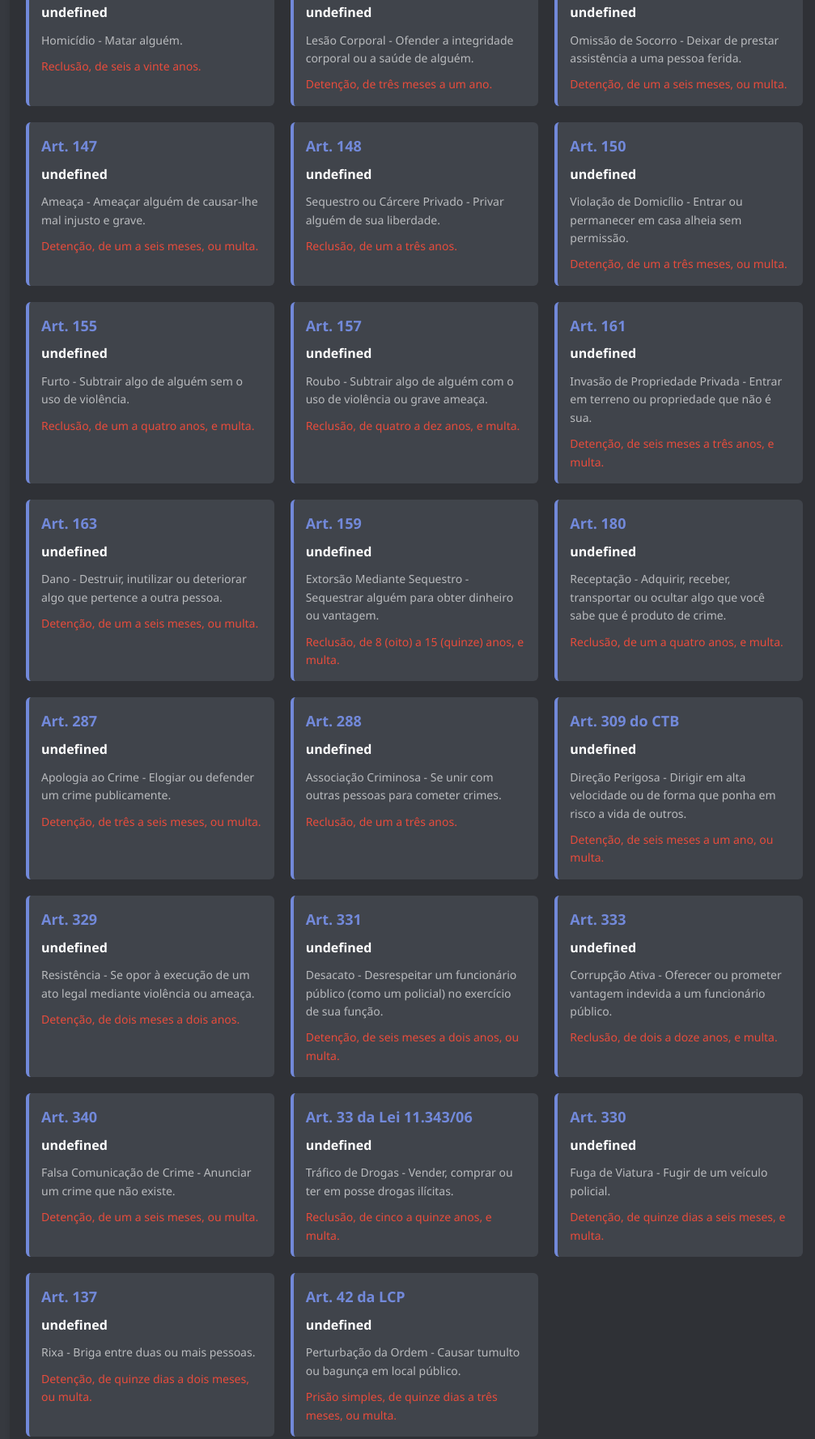
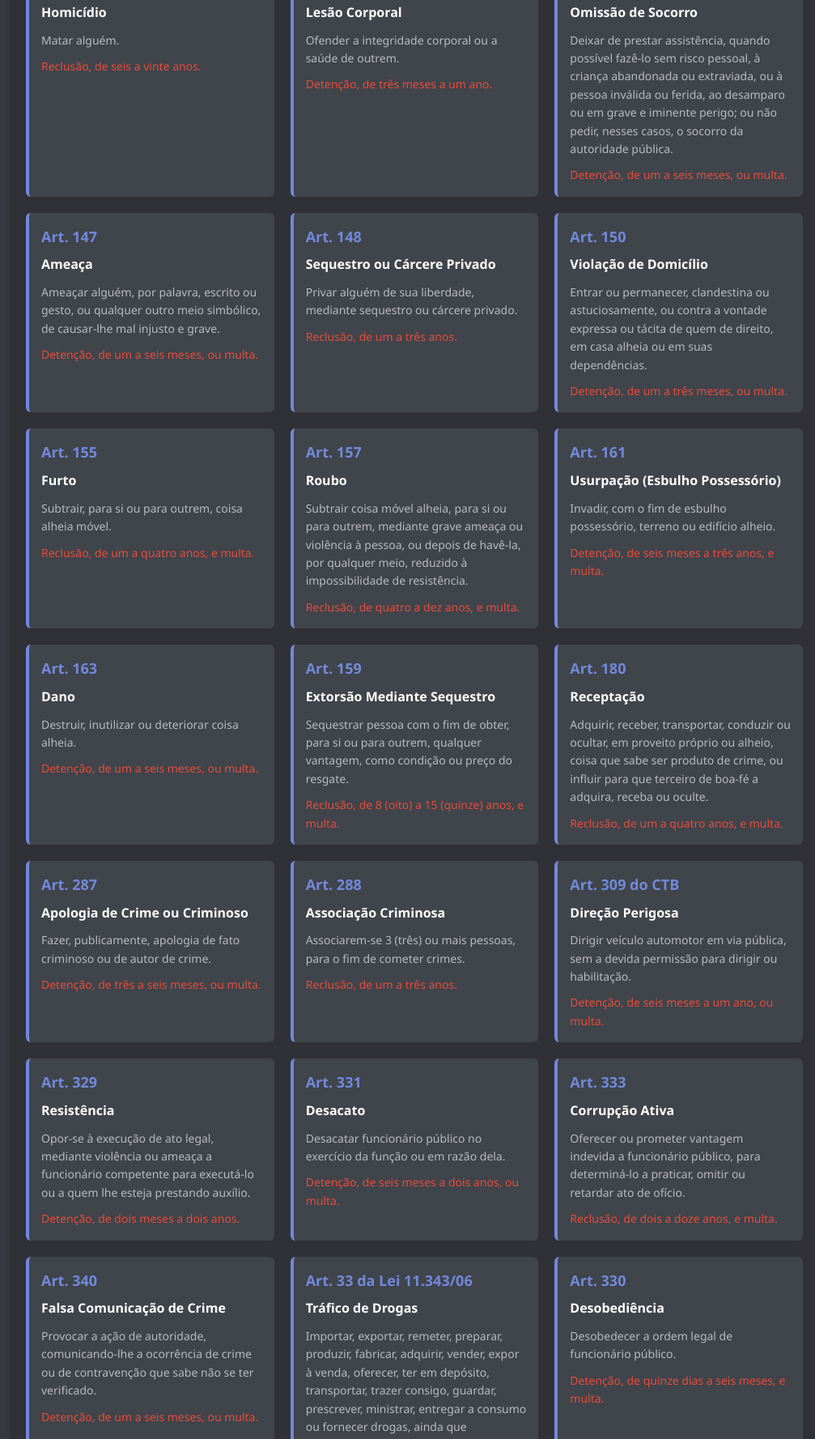
Before and after one commit to diogolourencodev/lei-brasileira-rp, a plain HTML site: page index.html in a window 1280 px wide. Shown: the part 335-2112 px from the top of the page at 81% size, without its empty margins (128-1135 px from the left). Drawn offline with Linux system fonts and the light colour scheme.

Commit message:
Atualizar o index.html
Consertando sintaxe e código

```diff
--- a/index.html
+++ b/index.html
@@ -163,117 +163,140 @@
                 const penalCodes = [
   {
     "code": "Art. 121",
-    "description": "Homicídio - Matar alguém.",
+    "name": "Homicídio",
+    "description": "Matar alguém.",
     "penalty": "Reclusão, de seis a vinte anos."
   },
   {
     "code": "Art. 129",
-    "description": "Lesão Corporal - Ofender a integridade corporal ou a saúde de alguém.",
+    "name": "Lesão Corporal",
+    "description": "Ofender a integridade corporal ou a saúde de outrem.",
     "penalty": "Detenção, de três meses a um ano."
   },
   {
     "code": "Art. 135",
-    "description": "Omissão de Socorro - Deixar de prestar assistência a uma pessoa ferida.",
+    "name": "Omissão de Socorro",
+    "description": "Deixar de prestar assistência, quando possível fazê-lo sem risco pessoal, à criança abandonada ou extraviada, ou à pessoa inválida ou ferida, ao desamparo ou em grave e iminente perigo; ou não pedir, nesses casos, o socorro da autoridade pública.",
     "penalty": "Detenção, de um a seis meses, ou multa."
   },
   {
     "code": "Art. 147",
-    "description": "Ameaça - Ameaçar alguém de causar-lhe mal injusto e grave.",
+    "name": "Ameaça",
+    "description": "Ameaçar alguém, por palavra, escrito ou gesto, ou qualquer outro meio simbólico, de causar-lhe mal injusto e grave.",
     "penalty": "Detenção, de um a seis meses, ou multa."
   },
   {
     "code": "Art. 148",
-    "description": "Sequestro ou Cárcere Privado - Privar alguém de sua liberdade.",
+    "name": "Sequestro ou Cárcere Privado",
+    "description": "Privar alguém de sua liberdade, mediante sequestro ou cárcere privado.",
     "penalty": "Reclusão, de um a três anos."
   },
   {
     "code": "Art. 150",
-    "description": "Violação de Domicílio - Entrar ou permanecer em casa alheia sem permissão.",
+    "name": "Violação de Domicílio",
+    "description": "Entrar ou permanecer, clandestina ou astuciosamente, ou contra a vontade expressa ou tácita de quem de direito, em casa alheia ou em suas dependências.",
     "penalty": "Detenção, de um a três meses, ou multa."
   },
   {
     "code": "Art. 155",
-    "description": "Furto - Subtrair algo de alguém sem o uso de violência.",
+    "name": "Furto",
+    "description": "Subtrair, para si ou para outrem, coisa alheia móvel.",
     "penalty": "Reclusão, de um a quatro anos, e multa."
   },
   {
     "code": "Art. 157",
-    "description": "Roubo - Subtrair algo de alguém com o uso de violência ou grave ameaça.",
+    "name": "Roubo",
+    "description": "Subtrair coisa móvel alheia, para si ou para outrem, mediante grave ameaça ou violência à pessoa, ou depois de havê-la, por qualquer meio, reduzido à impossibilidade de resistência.",
     "penalty": "Reclusão, de quatro a dez anos, e multa."
   },
   {
     "code": "Art. 161",
-    "description": "Invasão de Propriedade Privada - Entrar em terreno ou propriedade que não é sua.",
+    "name": "Usurpação (Esbulho Possessório)",
+    "description": "Invadir, com o fim de esbulho possessório, terreno ou edifício alheio.",
     "penalty": "Detenção, de seis meses a três anos, e multa."
   },
   {
     "code": "Art. 163",
-    "description": "Dano - Destruir, inutilizar ou deteriorar algo que pertence a outra pessoa.",
+    "name": "Dano",
+    "description": "Destruir, inutilizar ou deteriorar coisa alheia.",
     "penalty": "Detenção, de um a seis meses, ou multa."
   },
   {
     "code": "Art. 159",
-    "description": "Extorsão Mediante Sequestro - Sequestrar alguém para obter dinheiro ou vantagem.",
+    "name": "Extorsão Mediante Sequestro",
+    "description": "Sequestrar pessoa com o fim de obter, para si ou para outrem, qualquer vantagem, como condição ou preço do resgate.",
     "penalty": "Reclusão, de 8 (oito) a 15 (quinze) anos, e multa."
   },
   {
     "code": "Art. 180",
-    "description": "Receptação - Adquirir, receber, transportar ou ocultar algo que você sabe que é produto de crime.",
+    "name": "Receptação",
+    "description": "Adquirir, receber, transportar, conduzir ou ocultar, em proveito próprio ou alheio, coisa que sabe ser produto de crime, ou influir para que terceiro de boa-fé a adquira, receba ou oculte.",
     "penalty": "Reclusão, de um a quatro anos, e multa."
   },
   {
     "code": "Art. 287",
-    "description": "Apologia ao Crime - Elogiar ou defender um crime publicamente.",
+    "name": "Apologia de Crime ou Criminoso",
+    "description": "Fazer, publicamente, apologia de fato criminoso ou de autor de crime.",
     "penalty": "Detenção, de três a seis meses, ou multa."
   },
   {
     "code": "Art. 288",
-    "description": "Associação Criminosa - Se unir com outras pessoas para cometer crimes.",
+    "name": "Associação Criminosa",
+    "description": "Associarem-se 3 (três) ou mais pessoas, para o fim de cometer crimes.",
     "penalty": "Reclusão, de um a três anos."
   },
   {
     "code": "Art. 309 do CTB",
-    "description": "Direção Perigosa - Dirigir em alta velocidade ou de forma que ponha em risco a vida de outros.",
+    "name": "Direção Perigosa",
+    "description": "Dirigir veículo automotor em via pública, sem a devida permissão para dirigir ou habilitação.",
     "penalty": "Detenção, de seis meses a um ano, ou multa."
   },
   {
     "code": "Art. 329",
-    "description": "Resistência - Se opor à execução de um ato legal mediante violência ou ameaça.",
+    "name": "Resistência",
+    "description": "Opor-se à execução de ato legal, mediante violência ou ameaça a funcionário competente para executá-lo ou a quem lhe esteja prestando auxílio.",
     "penalty": "Detenção, de dois meses a dois anos."
   },
   {
     "code": "Art. 331",
-    "description": "Desacato - Desrespeitar um funcionário público (como um policial) no exercício de sua função.",
+    "name": "Desacato",
+    "description": "Desacatar funcionário público no exercício da função ou em razão dela.",
     "penalty": "Detenção, de seis meses a dois anos, ou multa."
   },
   {
     "code": "Art. 333",
-    "description": "Corrupção Ativa - Oferecer ou prometer vantagem indevida a um funcionário público.",
+    "name": "Corrupção Ativa",
+    "description": "Oferecer ou prometer vantagem indevida a funcionário público, para determiná-lo a praticar, omitir ou retardar ato de ofício.",
     "penalty": "Reclusão, de dois a doze anos, e multa."
   },
   {
     "code": "Art. 340",
-    "description": "Falsa Comunicação de Crime - Anunciar um crime que não existe.",
+    "name": "Falsa Comunicação de Crime",
+    "description": "Provocar a ação de autoridade, comunicando-lhe a ocorrência de crime ou de contravenção que sabe não se ter verificado.",
     "penalty": "Detenção, de um a seis meses, ou multa."
   },
   {
     "code": "Art. 33 da Lei 11.343/06",
-    "description": "Tráfico de Drogas - Vender, comprar ou ter em posse drogas ilícitas.",
+    "name": "Tráfico de Drogas",
+    "description": "Importar, exportar, remeter, preparar, produzir, fabricar, adquirir, vender, expor à venda, oferecer, ter em depósito, transportar, trazer consigo, guardar, prescrever, ministrar, entregar a consumo ou fornecer drogas, ainda que gratuitamente, sem autorização ou em desacordo com determinação legal ou regulamentar.",
     "penalty": "Reclusão, de cinco a quinze anos, e multa."
   },
   {
     "code": "Art. 330",
-    "description": "Fuga de Viatura - Fugir de um veículo policial.",
+    "name": "Desobediência",
+    "description": "Desobedecer a ordem legal de funcionário público.",
     "penalty": "Detenção, de quinze dias a seis meses, e multa."
   },
   {
     "code": "Art. 137",
-    "description": "Rixa - Briga entre duas ou mais pessoas.",
+    "name": "Rixa",
+    "description": "Participar de rixa, salvo na hipótese de legítima defesa.",
     "penalty": "Detenção, de quinze dias a dois meses, ou multa."
   },
   {
     "code": "Art. 42 da LCP",
-    "description": "Perturbação da Ordem - Causar tumulto ou bagunça em local público.",
+    "name": "Perturbação do Trabalho ou do Sossego Alheios",
+    "description": "Perturbar alguém o trabalho ou o sossego alheios.",
     "penalty": "Prisão simples, de quinze dias a três meses, ou multa."
   }
 ]
```
